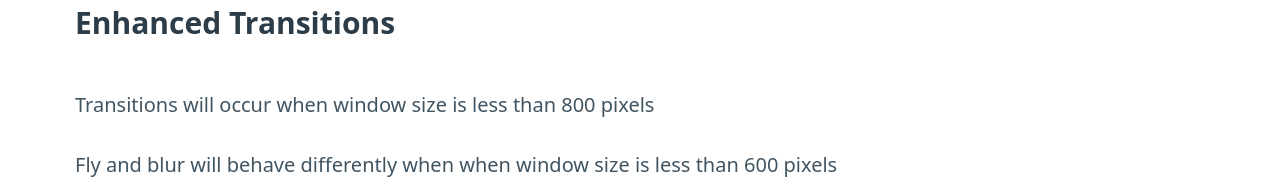
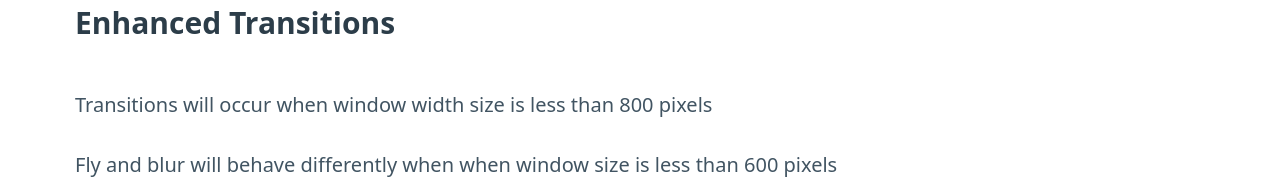
Before and after one commit to Thiagolino8/svelte-enhanced-transitions, a SvelteKit app: page / in a window 1280 px wide. Shown: the top 180 px of the page. Built offline with nearby package versions, Linux system fonts and the light colour scheme.

Commit message:
Change readme and demo

```diff
--- a/src/routes/+page.svelte
+++ b/src/routes/+page.svelte
@@ -20,7 +20,7 @@
 <svelte:window bind:innerWidth={width} />
 
 <h3>Enhanced Transitions</h3>
-<p>Transitions will occur when window size is less than 800 pixels</p>
+<p>Transitions will occur when window width size is less than 800 pixels</p>
 <p>Fly and blur will behave differently when when window size is less than 600 pixels</p>
 <p>Current window width: {width}</p>
 
```
Also changed, not shown: 1 other file (tests, documents, lock files or other folders).
